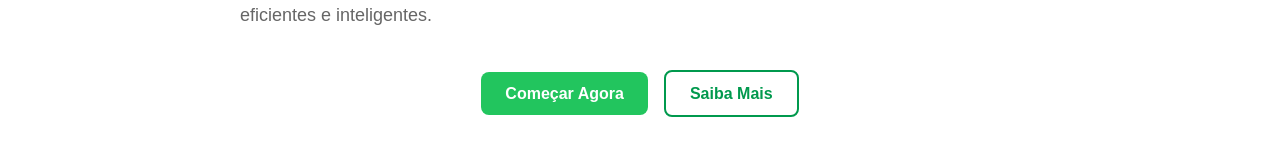
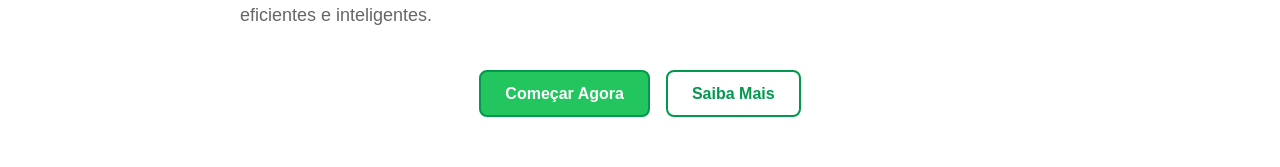
Before and after one commit to lucassantuss/ape-web, a React (Create React App) app: page / in a window 1280 px wide. Shown: the part 360-527 px from the top of the page. Built offline with nearby package versions, Linux system fonts and the light colour scheme.

Commit message:
styles: ui/ux telas, botoes

```diff
--- a/src/pages/CriarConta/index.js
+++ b/src/pages/CriarConta/index.js
@@ -192,7 +192,7 @@ export default function CriarConta() {
                             <label htmlFor="aceiteTermosAluno">
                                 Eu li e aceito os{" "}
                                 <a
-                                    href="/docs/termos_uso.pdf"
+                                    href="/docs/APE - Termos de Uso e Política de Privacidade.pdf"
                                     target="_blank"
                                     rel="noopener noreferrer"
                                     className="link-termos"
@@ -351,7 +351,7 @@ export default function CriarConta() {
                             <label htmlFor="aceiteTermosPersonal">
                                 Eu li e aceito os{" "}
                                 <a
-                                    href="/docs/termos_uso.pdf"
+                                    href="/docs/APE - Termos de Uso e Política de Privacidade.pdf"
                                     target="_blank"
                                     rel="noopener noreferrer"
                                     className="link-termos"
--- a/src/pages/Home/Home.css
+++ b/src/pages/Home/Home.css
@@ -39,8 +39,8 @@
 .hero-buttons {
   margin-top: 1.5rem;
 }
-.hero-buttons .btn-primary,
-.hero-buttons .btn-secondary {
+.hero-buttons .btn-home-primary,
+.hero-buttons .btn-home-secondary {
   padding: 0.8rem 1.5rem;
   margin: 0.5rem;
   border-radius: 8px;
@@ -48,19 +48,20 @@
   font-weight: bold;
   display: inline-block;
 }
-.btn-primary {
+.btn-home-primary {
   background: #22c55e;
+  border: 2px solid #00994d;
   color: white;
 }
-.btn-primary:hover {
+.btn-home-primary:hover {
   background: #16a34a;
 }
-.btn-secondary {
+.btn-home-secondary {
   background: white;
   border: 2px solid #00994d;
   color: #00994d;
 }
-.btn-secondary:hover {
+.btn-home-secondary:hover {
   background: #00994d;
   color: white;
 }
@@ -138,6 +139,7 @@
 .btn-home-cta {
   background-color: #22c55e;
   color: white;
+  border: 2px solid white;
   font-weight: bold;
   padding: 0.8rem 2rem;
   border-radius: 8px;
@@ -147,6 +149,7 @@
 }
 .btn-home-cta:hover {
   background-color: #16a34a;
+  border: 2px solid white;
 }
 
 /* ----------------- RESPONSIVIDADE ----------------- */
--- a/src/pages/Home/index.js
+++ b/src/pages/Home/index.js
@@ -16,8 +16,8 @@ export default function Home() {
                         em experiências mais seguras, eficientes e inteligentes.
                     </p>
                     <div className="hero-buttons">
-                        <Link to="/login" id="btn-home-primary" className="btn-primary">Começar Agora</Link>
-                        <Link to="/quem-somos" id="btn-home-secondary" className="btn-secondary">Saiba Mais</Link>
+                        <Link to="/login" id="btn-home-primary" className="btn-home-primary">Começar Agora</Link>
+                        <Link to="/quem-somos" id="btn-home-secondary" className="btn-home-secondary">Saiba Mais</Link>
                     </div>
                 </div>
             </section>
--- a/src/pages/Login/Login.css
+++ b/src/pages/Login/Login.css
@@ -71,6 +71,10 @@
 
 .login-forgot-password:hover {
     text-decoration: underline;
+}
+
+.btn-login:hover {
+    background-color: #22c55e;
 }
 
 .login-create-account {
--- a/src/pages/Login/index.js
+++ b/src/pages/Login/index.js
@@ -73,6 +73,7 @@ export default function Login() {
                     <Button
                         label="Entrar"
                         type="submit"
+                        className="btn-login"
                         variant="info-2"
                     />
                 </form>
--- a/src/pages/MinhaConta/hooks/useMinhaConta.js
+++ b/src/pages/MinhaConta/hooks/useMinhaConta.js
@@ -127,7 +127,6 @@ export default function useMinhaConta() {
 
                 if (response.data) {
                     const usuario = response.data;
-                    let estadoSigla = "";
 
                     if (tipoUsuario === "personal" && usuario.estado) {
                         const estadoObj = estados.find(
@@ -135,8 +134,6 @@ export default function useMinhaConta() {
                         );
 
                         if (estadoObj) {
-                            estadoSigla = estadoObj.value;
-
                             await fetchCidades(estadoObj.id).then(() => {
                                 setDadosEditados((prev) => ({
                                     ...prev,
```
Also changed, not shown: 1 other file (tests, documents, lock files or other folders).
